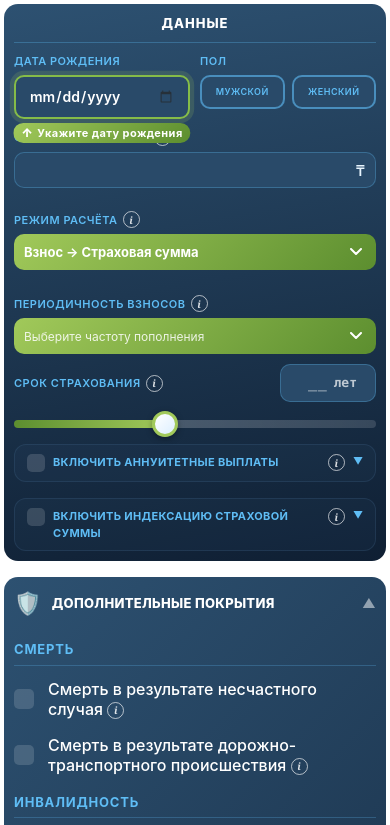
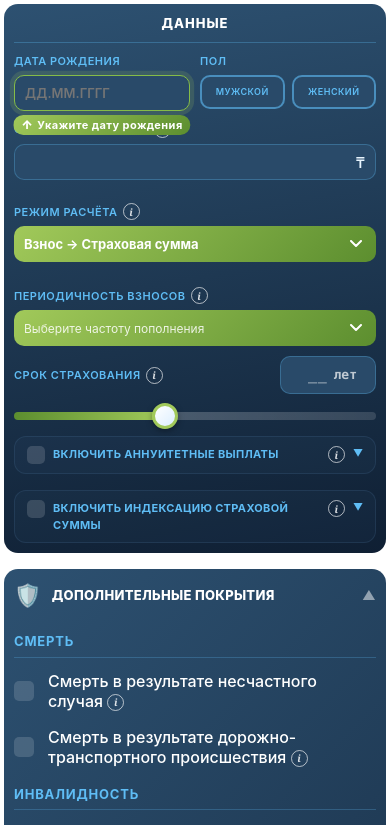
Before and after one commit to Savage070L/calc-saqtau-senim-engine, a Vue app: page / in a window 390 px wide. Shown: the top 825 px of the page. Built offline with nearby package versions, Linux system fonts and the light colour scheme.

Commit message:
Sync: строка ИТОГО + мобильный ввод даты

```diff
--- a/src/components/IndexationTable.vue
+++ b/src/components/IndexationTable.vue
@@ -25,6 +25,13 @@
             <td class="num col-sa">{{ fmt(r.sumAssured) }}</td>
           </tr>
         </tbody>
+        <tfoot>
+          <tr class="row-total">
+            <td colspan="2" class="col-total-label">{{ t('indexation.totalLabel') }}</td>
+            <td class="num col-prem col-total-value">{{ fmt(totalPremium) }}</td>
+            <td class="num col-sa col-total-value">{{ fmt(maxSA) }}</td>
+          </tr>
+        </tfoot>
       </table>
     </div>
   </div>
@@ -44,6 +51,11 @@ const props = defineProps({
 const open = ref(true);
 
 const rows = computed(() => props.result?.indexationSchedule ?? []);
+// Итого:
+//   • по премии — сумма всех значений
+//   • по СС    — максимальное значение (= СС последнего года, т.к. СС монотонно растёт)
+const totalPremium = computed(() => rows.value.reduce((s, r) => s + (r.premium || 0), 0));
+const maxSA        = computed(() => rows.value.reduce((m, r) => Math.max(m, r.sumAssured || 0), 0));
 
 function fmt(v) {
   if (v === null || v === undefined || Number.isNaN(v)) return '—';
@@ -123,6 +135,24 @@ function formatPeriod(r) {
 .col-prem { color: #FFFFFF; font-weight: 600; }
 .col-sa   { color: #A1C95A; font-weight: 700; }
 
+/* ── Итого ── */
+.row-total td {
+  background: linear-gradient(135deg, rgba(161,201,90,0.25), rgba(92,142,47,0.25)) !important;
+  border-top: 2px solid #A1C95A;
+  font-size: 16px;
+  padding: 12px 14px;
+}
+.col-total-label {
+  font-weight: 800;
+  text-transform: uppercase;
+  letter-spacing: 0.06em;
+  color: #FFFFFF;
+}
+.col-total-value {
+  font-weight: 800;
+  font-family: 'SF Mono', 'Menlo', monospace;
+}
+
 @media (max-width: 720px) {
   .ix-table { font-size: 13px; }
   .ix-table th, .ix-table td { padding: 8px 10px; }
--- a/src/components/InputForm.vue
+++ b/src/components/InputForm.vue
@@ -8,13 +8,28 @@
         <label for="dob" class="label-row">
           {{ t('form.dob') }}
         </label>
+        <!-- Desktop / планшет: нативный date-picker -->
         <input
           id="dob"
           type="date"
           v-model="local.dob"
           :max="todayIso"
           min="1900-01-01"
-          class="neu-input"
+          class="neu-input dob-input-desktop"
+        />
+        <!-- Mobile: ручной ввод цифр с маской ДД.ММ.ГГГГ -->
+        <input
+          id="dob-mobile"
+          type="text"
+          inputmode="numeric"
+          autocomplete="bday"
+          placeholder="ДД.ММ.ГГГГ"
+          :value="dobMasked"
+          @input="onDobMaskedInput"
+          @blur="onDobMaskedBlur"
+          maxlength="10"
+          class="neu-input dob-input-mobile"
+          aria-label="Дата рождения"
         />
         <span v-if="needsDob" class="next-pill">{{ t('form.nextStepDob') }}</span>
       </div>
@@ -293,6 +308,54 @@ const { minTerm, maxTerm, maxExitAge } = PRODUCT_CONFIG;
 const local = ref({ ...props.modelValue });
 
 const todayIso = computed(() => new Date().toISOString().slice(0, 10));
+
+// ── Мобильный ввод даты рождения (маска ДД.ММ.ГГГГ) ──────────────────────────
+// На мобильных native <input type="date"> неудобен — переключаемся
+// на text-input с маской из цифр.
+const dobMasked = computed(() => {
+  const iso = local.value.dob;
+  if (!iso || !/^\d{4}-\d{2}-\d{2}$/.test(iso)) return '';
+  const [y, m, d] = iso.split('-');
+  return `${d}.${m}.${y}`;
+});
+
+function onDobMaskedInput(e) {
+  // Оставляем только цифры, ограничиваем 8 знаков и расставляем точки.
+  const digits = String(e.target.value).replace(/\D/g, '').slice(0, 8);
+  let masked = '';
+  if (digits.length >= 1) masked  = digits.slice(0, 2);
+  if (digits.length >= 3) masked += '.' + digits.slice(2, 4);
+  if (digits.length >= 5) masked += '.' + digits.slice(4, 8);
+  // Обновляем DOM-значение, чтобы visible value совпадало
+  e.target.value = masked;
+
+  // При полностью введённой дате — конвертируем в ISO и кладём в local.dob
+  if (digits.length === 8) {
+    const dd = digits.slice(0, 2);
+    const mm = digits.slice(2, 4);
+    const yy = digits.slice(4, 8);
+    const dNum = +dd, mNum = +mm, yNum = +yy;
+    if (dNum >= 1 && dNum <= 31 && mNum >= 1 && mNum <= 12 && yNum >= 1900) {
+      // Проверим, что дата ВАЛИДНА (например, не «31 февраля»):
+      // JS new Date('2024-02-31') авто-сдвигает на 02.03 — отлавливаем это.
+      const dt = new Date(yNum, mNum - 1, dNum);
+      if (dt.getFullYear() === yNum
+          && dt.getMonth() === mNum - 1
+          && dt.getDate() === dNum) {
+        local.value.dob = `${yy}-${mm}-${dd}`;
+        return;
+      }
+    }
+    local.value.dob = '';   // невалидная — сбрасываем
+  } else {
+    local.value.dob = '';   // не полная — пусто
+  }
+}
+
+function onDobMaskedBlur(e) {
+  // Если пользователь ввёл частично — оставляем visible value,
+  // local.dob уже пуст и ошибка покажется ниже.
+}
 
 // Visual cue: sequentially highlight the next required field
 // (DOB → Gender → Term → Frequency → Amount). A first-time user clearly
@@ -651,6 +714,16 @@ select.select-green option {
 }
 select.select-green option:disabled {
   color: rgba(26,46,63,0.4);
+}
+
+/* По умолчанию (desktop / планшет) показываем native date-picker, мобильный input скрыт */
+.dob-input-mobile { display: none; }
+.dob-input-desktop { display: block; }
+
+@media (max-width: 720px) {
+  /* На мобильных native date-picker неудобен — показываем text-input с маской */
+  .dob-input-desktop { display: none; }
+  .dob-input-mobile  { display: block; }
 }
 
 input[type="date"].neu-input {
--- a/src/i18n/kk.js
+++ b/src/i18n/kk.js
@@ -74,6 +74,7 @@ export default {
     colPeriod: 'Жарна төлеу кезеңі',
     colPremium: 'Кезеңдік сақтандыру жарнасының мөлшері',
     colSA: 'Сақтандыру сомасының мөлшері',
+    totalLabel: 'Барлығы',
   },
 
   riders: {
--- a/src/i18n/ru.js
+++ b/src/i18n/ru.js
@@ -74,6 +74,7 @@ export default {
     colPeriod: 'Период оплаты взносов',
     colPremium: 'Размер периодичной страховой взносов',
     colSA: 'Размер страховой суммы',
+    totalLabel: 'Итого',
   },
 
   riders: {
```
Also changed, not shown: 5 other files (tests, documents, lock files or other folders).
